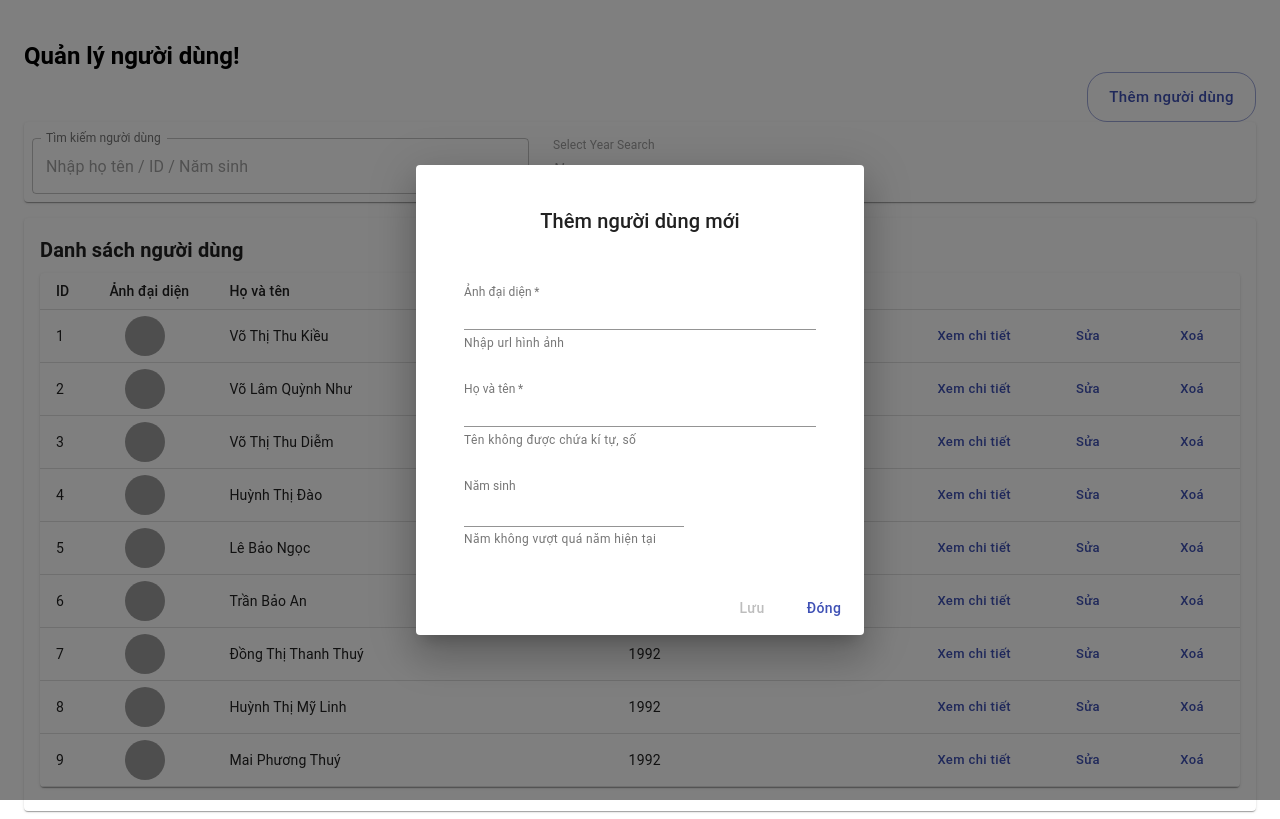
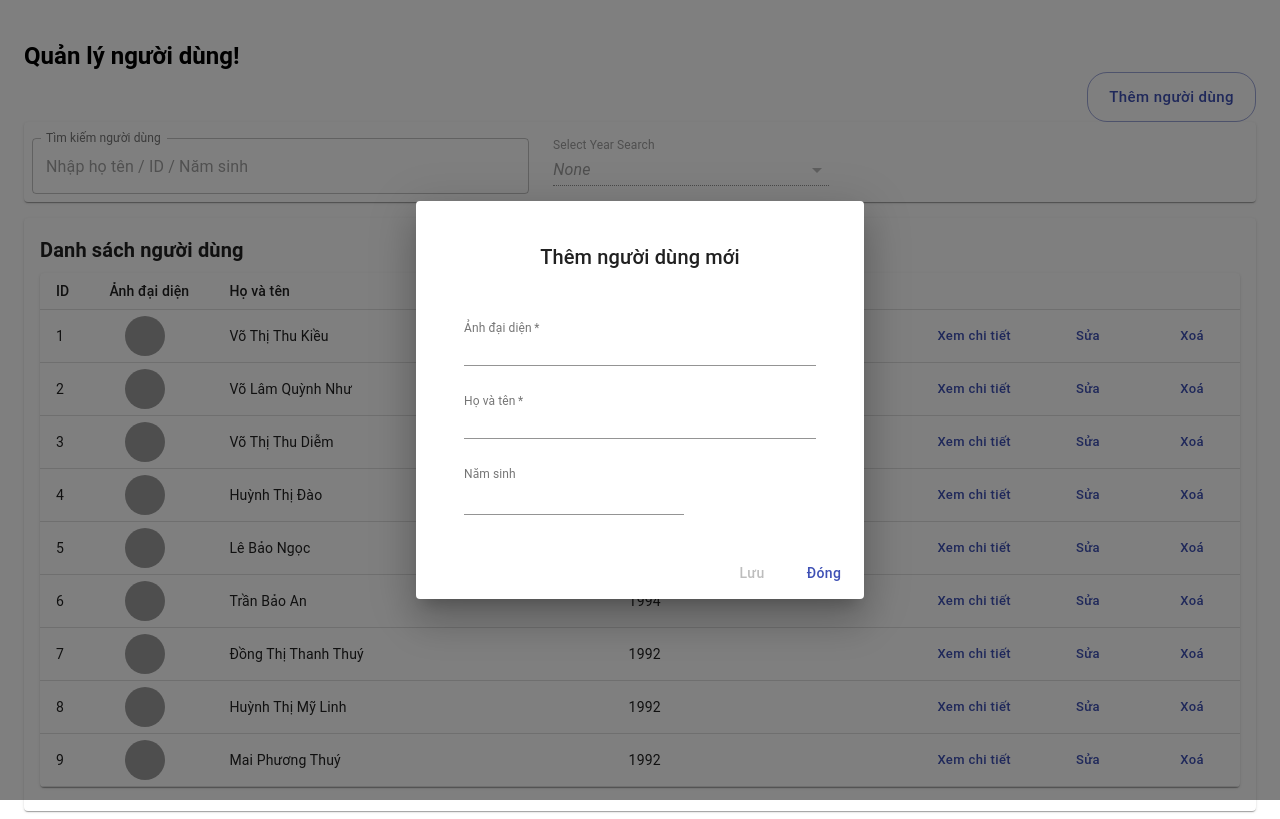
Before and after one commit to 1660334/FindUser, a React (Create React App) app: page / in a window 1280 px wide. Both pictures are taken after a click on the button "Thêm người dùng". Built offline with nearby package versions, Linux system fonts and the light colour scheme; grey boxes are pictures that could not be loaded.

Commit message:
update chi hien thong bao khi xay ra loi

```diff
--- a/src/containers/User/Table/Dialog/DialogChangeData.js
+++ b/src/containers/User/Table/Dialog/DialogChangeData.js
@@ -60,8 +60,10 @@ export default function FormDialog(props) {
     handleDataEdit(data);
     console.log("date", data);
   };
+
   const isCheckName = (data) => {
     if (
+      //eslint-disable-next-line
       !/\d|!|@|%|\^|\*|\(|\)|\+|\=|\<|\>|\?|\/|,|\.|\:|\;|\'|\"|\&|\#|\[|\]|~|\$|_|`|-|{|}|\||\\/g.test(
         data
       )
@@ -83,6 +85,7 @@ export default function FormDialog(props) {
       return false;
     }
     return (
+      //eslint-disable-next-line
       url.match(/^http[^\?]*.(jpg|jpeg|gif|png|tiff|bmp)(\?(.*))?$/gim) !== null
     );
   };
@@ -159,7 +162,7 @@ export default function FormDialog(props) {
                 required
                 fullWidth
                 error={Boolean(errAvatar)}
-                helperText="Nhập url hình ảnh"
+                helperText={errAvatar ? "Không phải là đường dẩn hình ảnh" : ""}
                 onChange={(event, data) => {
                   if (
                     event.target.value !== "" &&
@@ -184,7 +187,7 @@ export default function FormDialog(props) {
                 required
                 fullWidth
                 error={Boolean(errName)}
-                helperText="Tên không được chứa kí tự, số"
+                helperText={errName ? "Tên không được chứa kí tự, số" : ""}
                 onChange={(event, data) => {
                   isCheckName(event.target.value);
                 }}
@@ -200,7 +203,9 @@ export default function FormDialog(props) {
                   value={selectedDate}
                   label="Năm sinh"
                   error={Boolean(errDate)}
-                  helperText="Năm không vượt quá năm hiện tại"
+                  helperText={
+                    errDate ? "Năm sinh không được quá năm hiện tại" : ""
+                  }
                   onChange={(data) => {
                     isCheckYear(data);
                   }}
@@ -252,7 +257,7 @@ export default function FormDialog(props) {
                 placeholder={getDataEdit.name.toString()}
                 fullWidth
                 error={Boolean(errName)}
-                helperText="Tên không được chứa kí tự, số"
+                helperText={errName ? "Tên không được chứa kí tự, số" : ""}
                 onChange={(event, data) => {
                   isCheckName(event.target.value);
                 }}
@@ -269,7 +274,9 @@ export default function FormDialog(props) {
                   label="Năm sinh"
                   placeholder={getDataEdit.bornyear.toString()}
                   error={Boolean(errDate)}
-                  helperText="Năm không vượt quá năm hiện tại"
+                  helperText={
+                    errDate ? "Năm sinh không được quá năm hiện tại" : ""
+                  }
                   onChange={(data) => {
                     isCheckYear(data);
                   }}
--- a/src/containers/User/Table/TableListUser.js
+++ b/src/containers/User/Table/TableListUser.js
@@ -104,8 +104,6 @@ export default function TableListUser(props) {
     setOpenDialogProfile(true);
     setDataDialogProfile(data);
   };
-
-  //hàm thêm 1 object data vào table sau khi click lưu
 
   return (
     <AtomGrid container>
```
